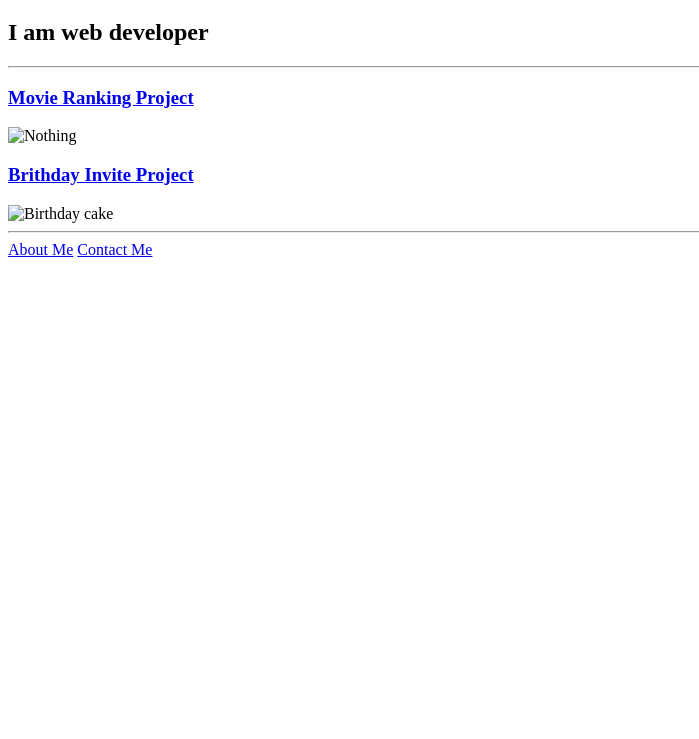
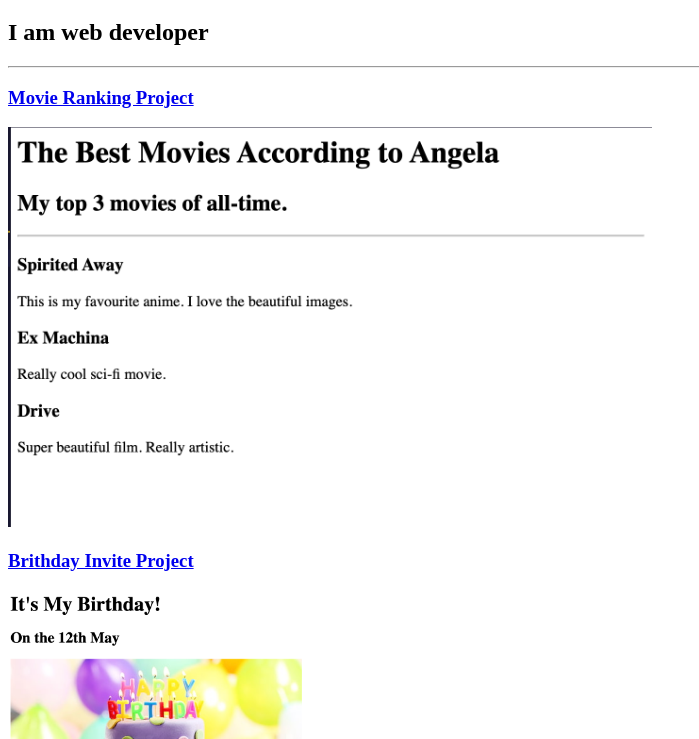
Before and after one commit to Python-401/my-first-web-project, a plain HTML site: page index.html in a window 1280 px wide. Shown: the part 61-800 px from the top of the page, without its empty margins (0-699 px from the left). Drawn offline with Linux system fonts and the light colour scheme.

Commit message:
Update index.html

```diff
--- a/index.html
+++ b/index.html
@@ -25,11 +25,11 @@ https://developer.mozilla.org/en-US/docs/Web/HTML/Element/img#attr-height -->
         <h2>I am web developer</h2>
         <hr/>
         <h3><a href="./public/movie-ranking.html">Movie Ranking Project</a></h3>
-        <img src="./assets/images/Screenshot 2025-10-20 at 10.46.57 AM.png" height="400" alt="Nothing"/>
+        <img src="./assets/images/just.png" height="400" alt="Nothing"/>
 
 
         <h3><a href="./public/birthday-invite.html">Brithday Invite Project</a></h3>
-        <img src="./assets/images/Screenshot 2025-10-20 at 10.49.51 AM.png" height="400" alt="Birthday cake"/>
+        <img src="./assets/images/birthday.png" height="400" alt="Birthday cake"/>
         <hr/>
         <a href="./public/about.html">About Me</a> <a href="./public/contact.html"> Contact Me</a>
 
```
